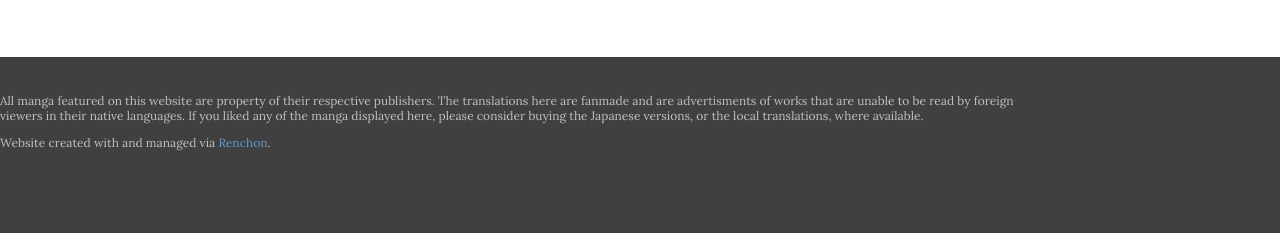
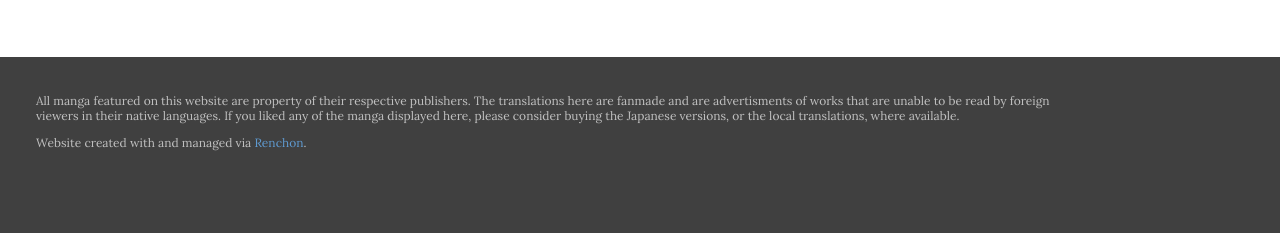
Before and after one commit to cozziekuns/Renchon, a Flask app: page /manga_list in a window 1280 px wide. Shown: the part 567-800 px from the top of the page. Run offline with Flask 2, Linux system fonts and the light colour scheme; data that the repository does not hold is empty; some libraries are stand-ins or nearby versions; some web fonts are replaced.

Commit message:
im so bad

```diff
--- a/static/style.css
+++ b/static/style.css
@@ -98,7 +98,7 @@ div#footer {
 span#footer_inner {
 	width: 80%;
 	display: inline-block;
-	margin: 2em 3em 0 0;
+	margin: 2em 0 0 3em;
 	font-family: Lora;
 	font-size: 12px;
 }
```
